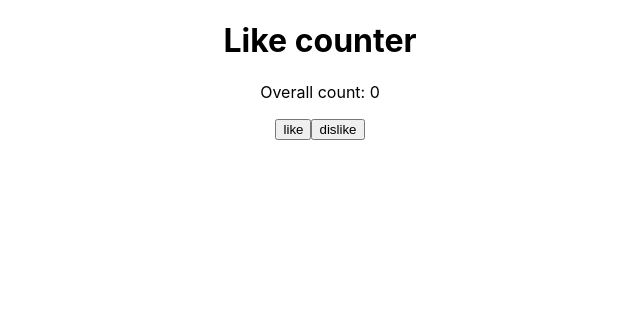
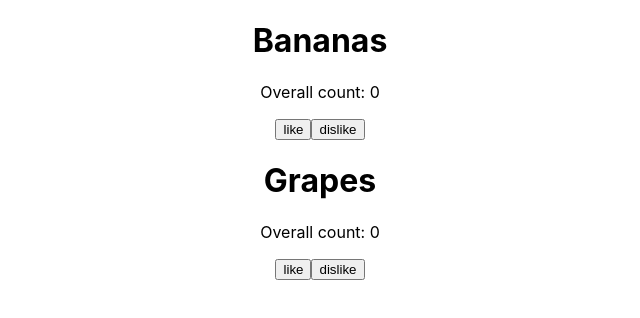
Before and after one commit to MazenImadJaber/headlines, a React (Create React App) app: page / in a window 1280 px wide. Shown: the top 318 px of the page, without its empty margins (320-960 px from the left). Built offline with nearby package versions, Linux system fonts and the light colour scheme.

Commit message:
add title property to headline comp

```diff
--- a/src/App.js
+++ b/src/App.js
@@ -6,7 +6,8 @@ import Headline from "./components/headline";
 function App() {
 return(
   <div>
-   <Headline />
+   <Headline title="Bananas" />
+   <Headline title="Grapes" />
   </div>
 
 )
--- a/src/components/headline.js
+++ b/src/components/headline.js
@@ -1,6 +1,6 @@
 import { useState } from "react";
 
-export default function Headline(){
+export default function Headline({title, url}){
     const [count, setCount] = useState(0);
     const increment = () => {
       setCount((oldCount)=> oldCount + 1);
@@ -13,7 +13,7 @@ export default function Headline(){
     }
     return (
       <div className="App">
-        <h1>Like counter</h1>
+        <h1>{title}</h1>
         <p>Overall count: {count}</p>
         <button
           onClick={increment}
```
